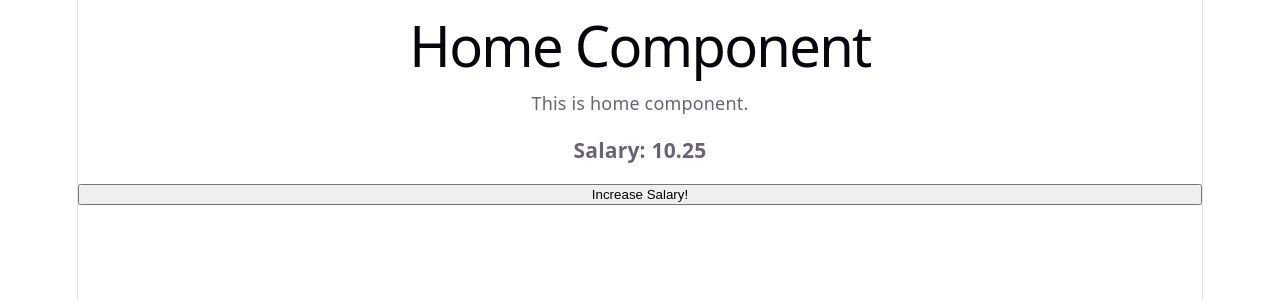
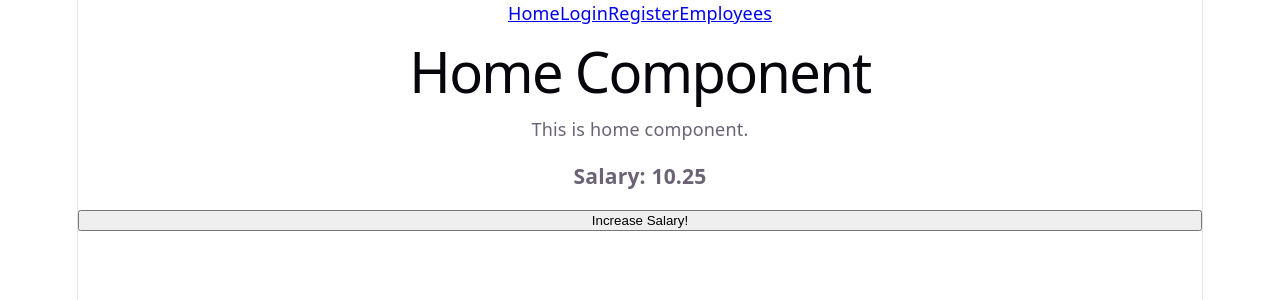
Before and after one commit to dyesmuk/ibm-react-demo-4-jun-2026, a React (Vite) app: page /employees in a window 1280 px wide. Shown: the top 300 px of the page. Built offline with nearby package versions, Linux system fonts and the light colour scheme.

Commit message:
initial commit

```diff
--- /dev/null
+++ b/src/components/navBar.tsx
@@ -0,0 +1,18 @@
+import { Link } from "react-router";
+
+const NavBar = () => {
+
+    return (
+        <>
+            <nav>
+                <Link to='/home'>Home</Link>
+                <Link to='/login'>Login</Link>
+                <Link to='/register'>Register</Link>
+                <Link to='/employees'>Employees</Link>
+            </nav>
+        </>
+    );
+
+};
+
+export default NavBar;
--- a/src/routes/appRoutes.tsx
+++ b/src/routes/appRoutes.tsx
@@ -2,12 +2,14 @@
 import Login from "../pages/Login";
 import Home from "../pages/Home";
 import Register from "../pages/Register";
+import NavBar from "../components/navBar";
 
 const AppRoutes = () => {
 
     return (
         <>
             <BrowserRouter>
+                <NavBar></NavBar>
                 <Routes>
                     <Route path="/home" element={<Home />} />
                     <Route path="/login" element={<Login />} />
```
